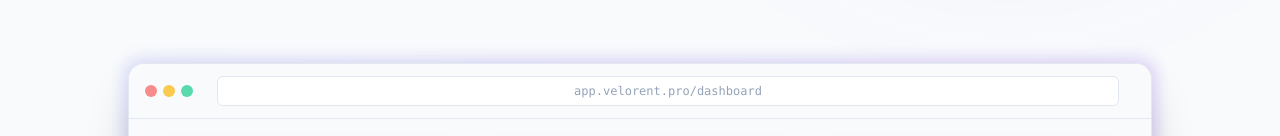
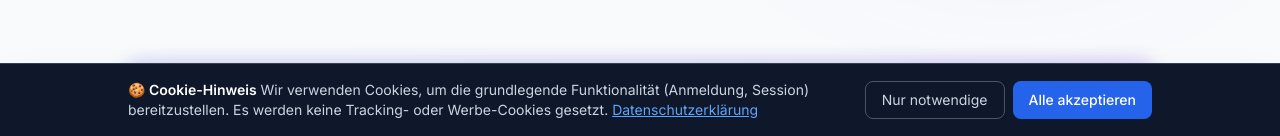
Before and after one commit to ShadowBeastly/velorent, a Next.js app: page / in a window 1280 px wide. Shown: the part 664-800 px from the top of the page. Built offline with nearby package versions, Linux system fonts and the light colour scheme; no server answers.

Commit message:
feat: add DSGVO cookie consent banner
- Shows on first visit, remembers choice in localStorage
- Two options: essential only / alle akzeptieren
- Links to Datenschutzerklärung
- Appears on all pages via root layout

Co-Authored-By: Claude Sonnet 4.6 <noreply@anthropic.com>

```diff
--- a/app/layout.jsx
+++ b/app/layout.jsx
@@ -2,6 +2,7 @@ export const dynamic = "force-dynamic";
 
 import "./globals.css";
 import { AuthProvider } from "../src/context/AuthContext";
+import CookieBanner from "../src/components/ui/CookieBanner";
 
 export const metadata = {
     title: "VeloRent Pro",
@@ -13,6 +14,7 @@ export default function RootLayout({ children }) {
         <html lang="de">
             <body>
                 <AuthProvider>{children}</AuthProvider>
+                <CookieBanner />
             </body>
         </html>
     );
--- /dev/null
+++ b/src/components/ui/CookieBanner.jsx
@@ -0,0 +1,53 @@
+"use client";
+import { useState, useEffect } from "react";
+import Link from "next/link";
+
+export default function CookieBanner() {
+    const [visible, setVisible] = useState(false);
+
+    useEffect(() => {
+        const consent = localStorage.getItem("cookie_consent");
+        if (!consent) setVisible(true);
+    }, []);
+
+    const accept = () => {
+        localStorage.setItem("cookie_consent", "all");
+        setVisible(false);
+    };
+
+    const acceptEssential = () => {
+        localStorage.setItem("cookie_consent", "essential");
+        setVisible(false);
+    };
+
+    if (!visible) return null;
+
+    return (
+        <div className="fixed bottom-0 left-0 right-0 z-50 p-4 bg-slate-900 border-t border-slate-700 shadow-2xl">
+            <div className="max-w-5xl mx-auto flex flex-col sm:flex-row items-start sm:items-center gap-4">
+                <div className="flex-1 text-sm text-slate-300">
+                    <span className="font-semibold text-white">🍪 Cookie-Hinweis</span>
+                    {" "}Wir verwenden Cookies, um die grundlegende Funktionalität (Anmeldung, Session) bereitzustellen.
+                    Es werden keine Tracking- oder Werbe-Cookies gesetzt.{" "}
+                    <Link href="/datenschutz" className="underline text-blue-400 hover:text-blue-300">
+                        Datenschutzerklärung
+                    </Link>
+                </div>
+                <div className="flex gap-2 shrink-0">
+                    <button
+                        onClick={acceptEssential}
+                        className="px-4 py-2 text-sm rounded-lg border border-slate-600 text-slate-300 hover:bg-slate-800 transition-colors"
+                    >
+                        Nur notwendige
+                    </button>
+                    <button
+                        onClick={accept}
+                        className="px-4 py-2 text-sm rounded-lg bg-blue-600 hover:bg-blue-700 text-white font-medium transition-colors"
+                    >
+                        Alle akzeptieren
+                    </button>
+                </div>
+            </div>
+        </div>
+    );
+}
```
